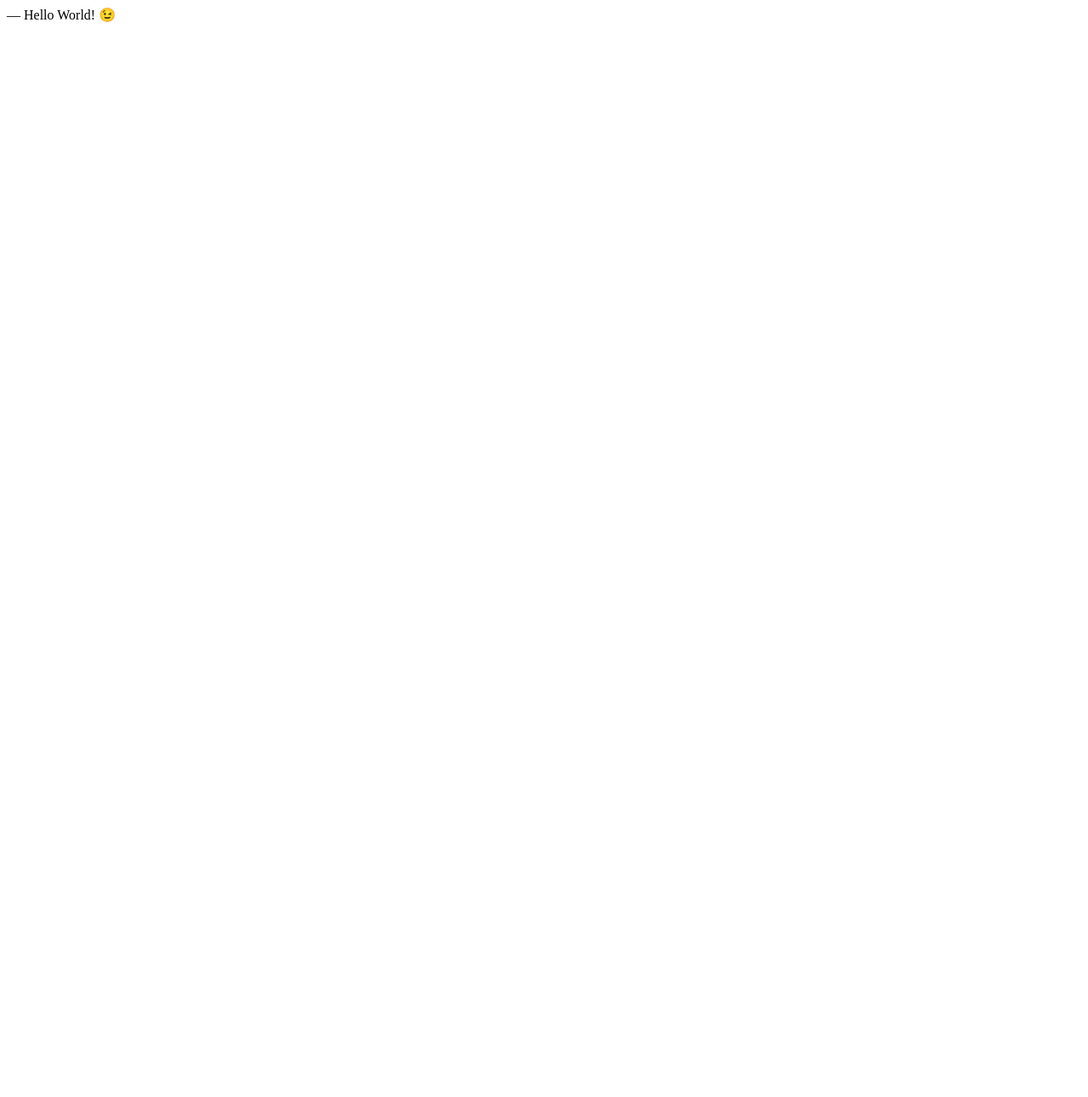
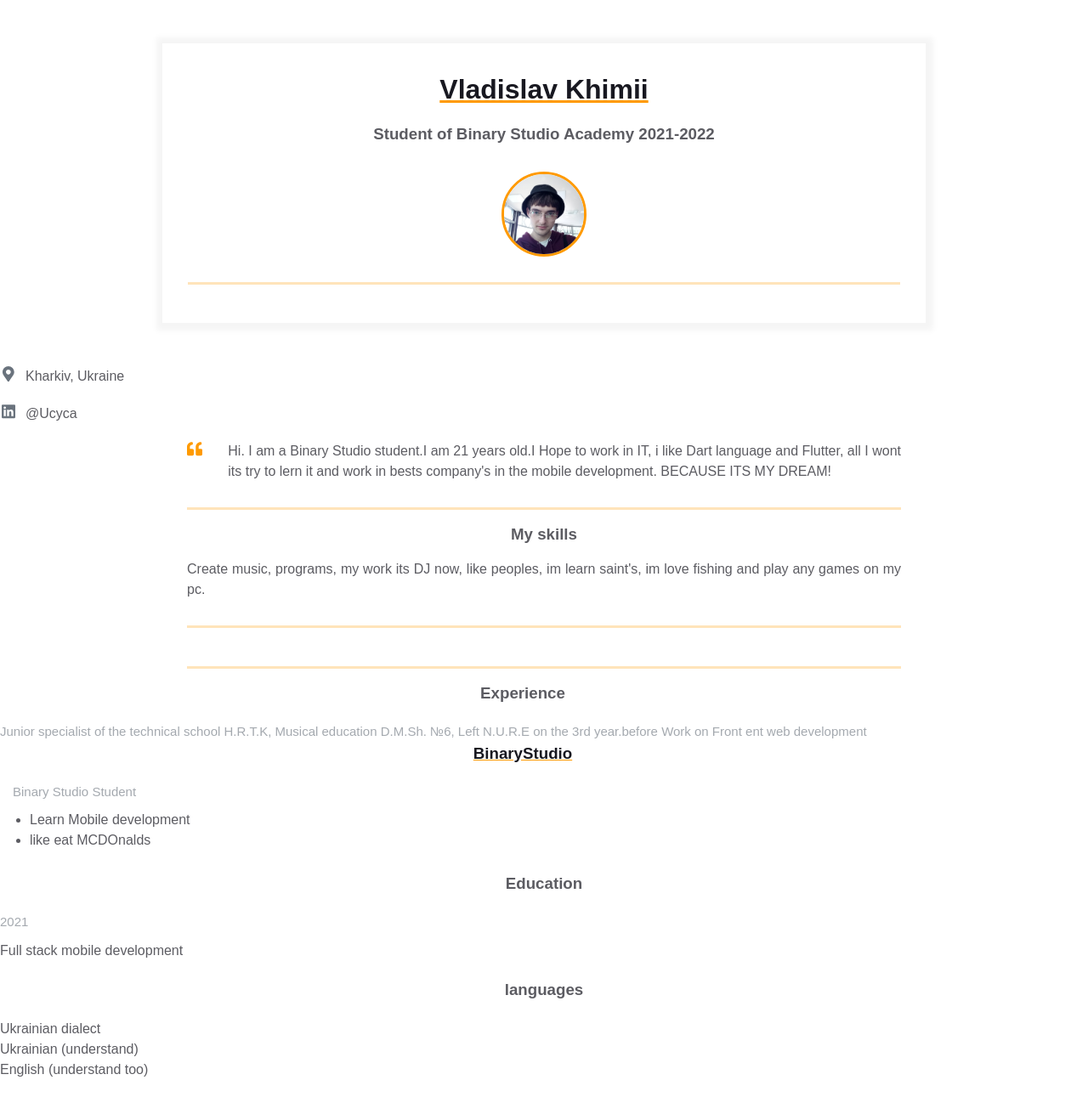
Before and after one commit to Ucyca/Homepage, a plain HTML site: page index.html in a window 1280 px wide. Shown: the whole page at 85% size. Before the commit the page ends 800 px from the top, so only its background shows below. Drawn offline with Linux system fonts and the light colour scheme.

Commit message:
Final version!

```diff
--- a/index.html
+++ b/index.html
@@ -1,10 +1,141 @@
-<!DOCTYPE html>
 <html>
-  <head>
-    <meta charset="UTF-8" />
-    <title>Résumé</title>
-  </head>
-  <body>
-    ― Hello World! &#x1F609;
-  </body>
+
+ <head>
+<link rel="stylesheet" href="styles.css">
+<meta name="viewport" content="width=device-width, initial-scale=1" />
+ </head>
+
+ <body>
+<main>
+  <div class="resume">
+    <div class="container">
+      <div class="resume__block">
+        <h1 class="contact-info__header">Vladislav Khimii</h1>
+        <h3 class="contact-info__sub-header">Student of Binary Studio Academy 2021-2022</h3>
+
+        <div class="contact_info_container fh">
+          <div class="contact-info__block"></div>
+
+          <div class="contact-info__block contact-info__block--center">
+            <img class="contact-info__avatar" src="assets/avatar.png" alt="Avatar">
+          </div>
+
+          <div class="contact-info__block"></div>
+        </div>
+      </div>
+    </div>
+  </div>
+</main>
+
+<a href="" rel="author" class="contact-info__item">
+  <div class="contact-info__item-icon-wrapper">
+    <svg class="contact-info__item-icon" xmlns="http://www.w3.org/2000/svg" viewBox="0 0 384 512">
+      <path
+        d="M172.268 501.67C26.97 291.031 0 269.413 0 192 0 85.961 85.961 0 192 0s192 85.961 192 192c0 77.413-26.97 99.031-172.268 309.67-9.535 13.774-29.93 13.773-39.464 0zM192 272c44.183 0 80-35.817 80-80s-35.817-80-80-80-80 35.817-80 80 35.817 80 80 80z">
+      </path>
+    </svg>
+  </div>
+  <centr>Kharkiv, Ukraine</centr>
+</a>
+
+<a href="https://ua.linkedin.com/company/binary-studio_241166" rel="author" class="contact-info__item">
+  <div class="contact-info__item-icon-wrapper">
+    <svg class="contact-info__item-icon" xmlns="http://www.w3.org/2000/svg" viewBox="0 0 448 512">
+      <path
+        d="M416 32H31.9C14.3 32 0 46.5 0 64.3v383.4C0 465.5 14.3 480 31.9 480H416c17.6 0 32-14.5 32-32.3V64.3c0-17.8-14.4-32.3-32-32.3zM135.4 416H69V202.2h66.5V416zm-33.2-243c-21.3 0-38.5-17.3-38.5-38.5S80.9 96 102.2 96c21.2 0 38.5 17.3 38.5 38.5 0 21.3-17.2 38.5-38.5 38.5zm282.1 243h-66.4V312c0-24.8-.5-56.7-34.5-56.7-34.6 0-39.9 27-39.9 54.9V416h-66.4V202.2h63.7v29.2h.9c8.9-16.8 30.6-34.5 62.9-34.5 67.2 0 79.7 44.3 79.7 101.9V416z">
+      </path>
+    </svg>
+  </div>
+  <span>@Ucyca</span>
+</a>
+
+<div class="container">
+  <div class="resume__block">
+    <div class="intro">
+      <div class="intro__icon-wrapper">
+        <svg class="intro__icon" xmlns="http://www.w3.org/2000/svg" viewBox="0 0 512 512">
+          <path
+            d="M464 256h-80v-64c0-35.3 28.7-64 64-64h8c13.3 0 24-10.7 24-24V56c0-13.3-10.7-24-24-24h-8c-88.4 0-160 71.6-160 160v240c0 26.5 21.5 48 48 48h128c26.5 0 48-21.5 48-48V304c0-26.5-21.5-48-48-48zm-288 0H96v-64c0-35.3 28.7-64 64-64h8c13.3 0 24-10.7 24-24V56c0-13.3-10.7-24-24-24h-8C71.6 32 0 103.6 0 192v240c0 26.5 21.5 48 48 48h128c26.5 0 48-21.5 48-48V304c0-26.5-21.5-48-48-48z">
+          </path>
+        </svg>
+      </div>
+      <p class="intro_text">Hi.
+        I am a Binary Studio student.I am 21 years old.I Hope to work in IT, i like Dart language and Flutter,
+        all I wont its try to lern it and work in bests company's  in the mobile development.
+        BECAUSE ITS MY DREAM!
+      </p>
+    </div>
+  </div>
+</div>
+
+<div class="container">
+  <div class="resume__block">
+    <div class="skills">
+      <h3 class="skills__header">My skills</h3>
+      <p class="skills__text">Create music, programs, my work its DJ now, like peoples,  im learn saint's, im love fishing and play any games on my pc. </p>
+    </div>
+  </div>
+</div>
+
+<div class="container">
+  <div class="resume__block">
+    <div class="main-info fh">
+
+      <div class="experiences"></div>
+
+      <div class="additional-info fv"></div>
+    </div>
+  </div>
+</div>
+
+<div class="experiences">
+  <h3 class="experiences__header">Experience</h3>
+  <div class="experiences__company">
+    <div class="experiences__company-header">
+      <span class="experiences__company-header-durability">Junior specialist of the technical school H.R.T.K,
+        Musical education D.M.Sh. №6,
+        Left N.U.R.E on the 3rd year.before Work on Front ent web development</span>
+      <h3 class="experiences__company-header-name">BinaryStudio</h3>
+    </div>
+
+    <div class="experiences__company-project">
+      <span class="experiences__company-project-role">Binary Studio Student</span>
+      <h3 class="experiences__company-project-name"></h3>
+      <ul class="experiences__company-project-responsibilities">
+        <li>Learn Mobile development</li>
+        <li>like eat MCDOnalds</li>
+
+      </ul>
+    </div>
+  </div>
+</div>
+
+<div class="additional-info fv">
+  <div class="additional-info__education">
+    <h3 class="additional-info__education-header">Education</h3>
+    <div class="additional-info__education-university">
+      <span class="additional-info__education-university-durability">2021</span>
+      <h3 class="additional-info__education-university-speciality"></h3>
+      <p class="additional-info__education-university-name">Full stack mobile development</p>
+    </div>
+  </div>
+
+  <div class="additional-info__languages">
+    <h3 class="additional-info__languages-header">languages</h3>
+    <p class="additional-info__languages-item">
+      Ukrainian dialect
+    </p>
+    <p class="additional-info__languages-item">
+      Ukrainian (understand)
+    </p>
+    <p class="additional-info__languages-item">
+      English (understand too)
+    </p>
+  </div>
+</div>
+
+
+ </body>
+
+
 </html>
--- /dev/null
+++ b/styles.css
@@ -0,0 +1,260 @@
+* {
+    margin: 0;
+    padding: 0;
+    box-sizing: border-box;
+}
+
+body {
+    font-family: Arial, Helvetica, sans-serif;
+    line-height: 1.5;
+
+    --primary-text-color: #181820;
+    --secondary-text-color: #5c5c62;
+    --durability-text-color: #6a737d9c;
+    --icon-color: #6a737d;
+    --border-color: #ff9a0045;
+    --text-decoration-color: #ff9a00;
+}
+
+.container {
+    margin: 0 auto;
+    padding: 0 30px;
+    max-width: 900px;
+}
+
+.fh {
+    display: flex;
+    flex-direction: row;
+    justify-content: space-between;
+}
+
+.fv {
+    display: flex;
+    flex-direction: column;
+    justify-content: space-between;
+}
+
+.resume {
+    margin: 50px auto;
+    border: 1px solid #f5f5f5;
+    box-shadow: 1px 1px 7px 7px #f5f5f5;
+    padding: 30px 0;
+    max-width: 900px;
+}
+
+.resume__block {
+    border-bottom: 3px solid var(--border-color);
+    padding-bottom: 30px;
+    margin-bottom: 15px;
+}
+
+@media screen and (max-width: 576px) {
+
+    .main-info,
+    .contact_info_container {
+        flex-direction: column;
+    }
+
+    .contact_info_container {
+        align-items: center;
+    }
+
+    .contact-info__block:not(:last-child) {
+        margin-bottom: 20px;
+    }
+
+    .experiences {
+        margin-right: 0;
+    }
+}
+  .contact-info__header,
+  .contact-info__sub-header {
+      text-align: center;
+  }
+
+  .contact-info__header {
+      color: var(--primary-text-color);
+      margin-bottom: 15px;
+      text-decoration-color: var(--text-decoration-color);
+      text-decoration-line: underline;
+  }
+
+  .contact-info__sub-header {
+      color: var(--secondary-text-color);
+      margin-bottom: 30px;
+  }
+
+  .contact-info__block {
+      display: flex;
+      flex-direction: column;
+      justify-content: space-between;
+  }
+
+  .contact-info__block--center {
+      justify-content: center;
+  }
+
+  .contact-info__item {
+      color: var(--secondary-text-color);
+      text-decoration: none;
+      display: flex;
+      justify-content: start;
+  }
+
+  .contact-info__item:not(:last-child) {
+      margin-bottom: 20px;
+  }
+
+  .contact-info__item-icon-wrapper {
+      margin-right: 10px;
+      width: 20px;
+      display: flex;
+      justify-content: center;
+  }
+
+  .contact-info__item-icon path {
+      fill: var(--icon-color);
+  }
+
+  .contact-info__item-icon {
+      height: 1.1428rem;
+      vertical-align: text-bottom;
+  }
+
+  .contact-info__avatar {
+      border-radius: 50%;
+      width: 100px;
+      height: 100px;
+      object-fit: cover;
+      border: 3px solid;
+      border-color: var(--text-decoration-color);
+  }
+  .intro {
+    display: flex;
+    justify-content: start;
+}
+
+.intro__icon-wrapper {
+    margin-right: 30px;
+    width: 30px;
+    display: flex;
+    justify-content: center;
+}
+
+.intro__icon {
+    height: 1.1428rem;
+    vertical-align: text-bottom;
+}
+
+.intro__icon path {
+    fill: var(--text-decoration-color);
+}
+
+.intro_text {
+    color: var(--secondary-text-color);
+    text-align: justify;
+}
+
+.skills__header {
+    color: var(--secondary-text-color);
+    text-align: center;
+    margin-bottom: 15px;
+}
+
+.skills__text {
+    color: var(--secondary-text-color);
+    text-align: justify;
+}
+.experiences {
+    flex: 1 1 60%;
+    margin-right: 50px;
+}
+
+.experiences__header {
+    color: var(--secondary-text-color);
+    text-align: center;
+    margin-bottom: 20px;
+}
+
+.experiences__company-header-durability {
+    color: var(--durability-text-color);
+    text-align: center;
+    margin-bottom: 10px;
+    font-size: 15px;
+}
+
+.experiences__company-header-name {
+    color: var(--primary-text-color);
+    text-decoration-color: var(--text-decoration-color);
+    text-decoration-line: underline;
+    text-align: center;
+    margin-bottom: 20px;
+}
+
+.experiences__company-project {
+    margin-left: 15px;
+    margin-bottom: 25px;
+}
+
+.experiences__company-project-role {
+    color: var(--durability-text-color);
+    text-align: center;
+    margin-bottom: 10px;
+    font-size: 15px;
+}
+
+.experiences__company-project-name {
+    color: var(--primary-text-color);
+    text-align: center;
+    margin-bottom: 10px;
+}
+
+.experiences__company-project-responsibilities {
+    color: var(--secondary-text-color);
+    padding-left: 20px;
+}
+
+.additional-info {
+    flex: 1 1 40%;
+}
+
+.additional-info__education {
+    margin-bottom: 20px;
+}
+
+.additional-info__education-header {
+    color: var(--secondary-text-color);
+    text-align: center;
+    margin-bottom: 20px;
+}
+
+.additional-info__education-university-durability {
+    color: var(--durability-text-color);
+    text-align: center;
+    margin-bottom: 10px;
+    font-size: 15px;
+}
+
+.additional-info__education-university-speciality {
+    color: var(--primary-text-color);
+    text-align: center;
+    margin-bottom: 10px;
+}
+
+.additional-info__education-university-name {
+    color: var(--secondary-text-color);
+}
+
+.additional-info__languages {
+    margin-bottom: 20px;
+}
+
+.additional-info__languages-header {
+    color: var(--secondary-text-color);
+    text-align: center;
+    margin-bottom: 20px;font: ;
+}
+
+.additional-info__languages-item {
+    color: var(--secondary-text-color);
+}
```
Also changed, not shown: assets/avatar.png (added).
